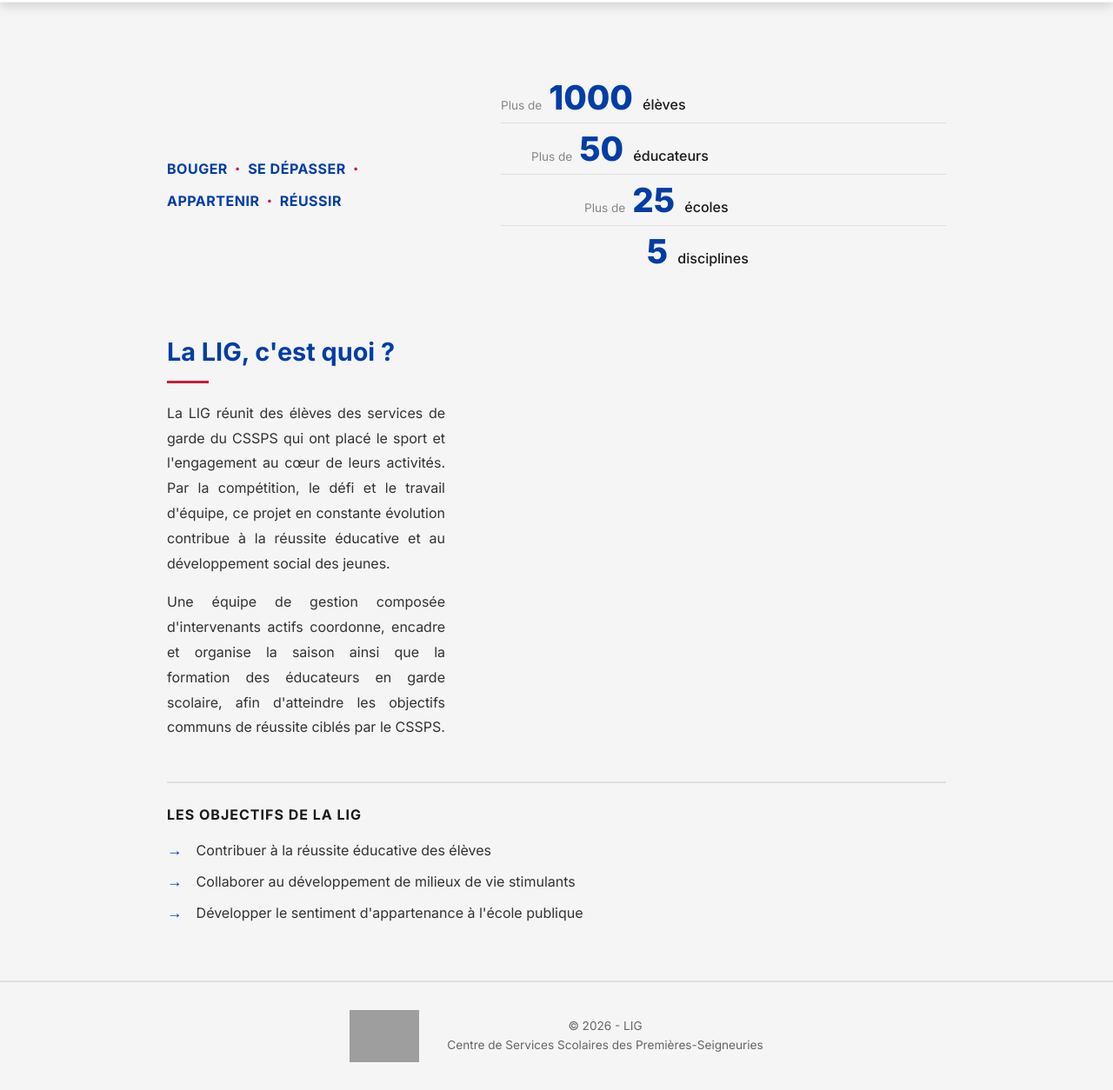
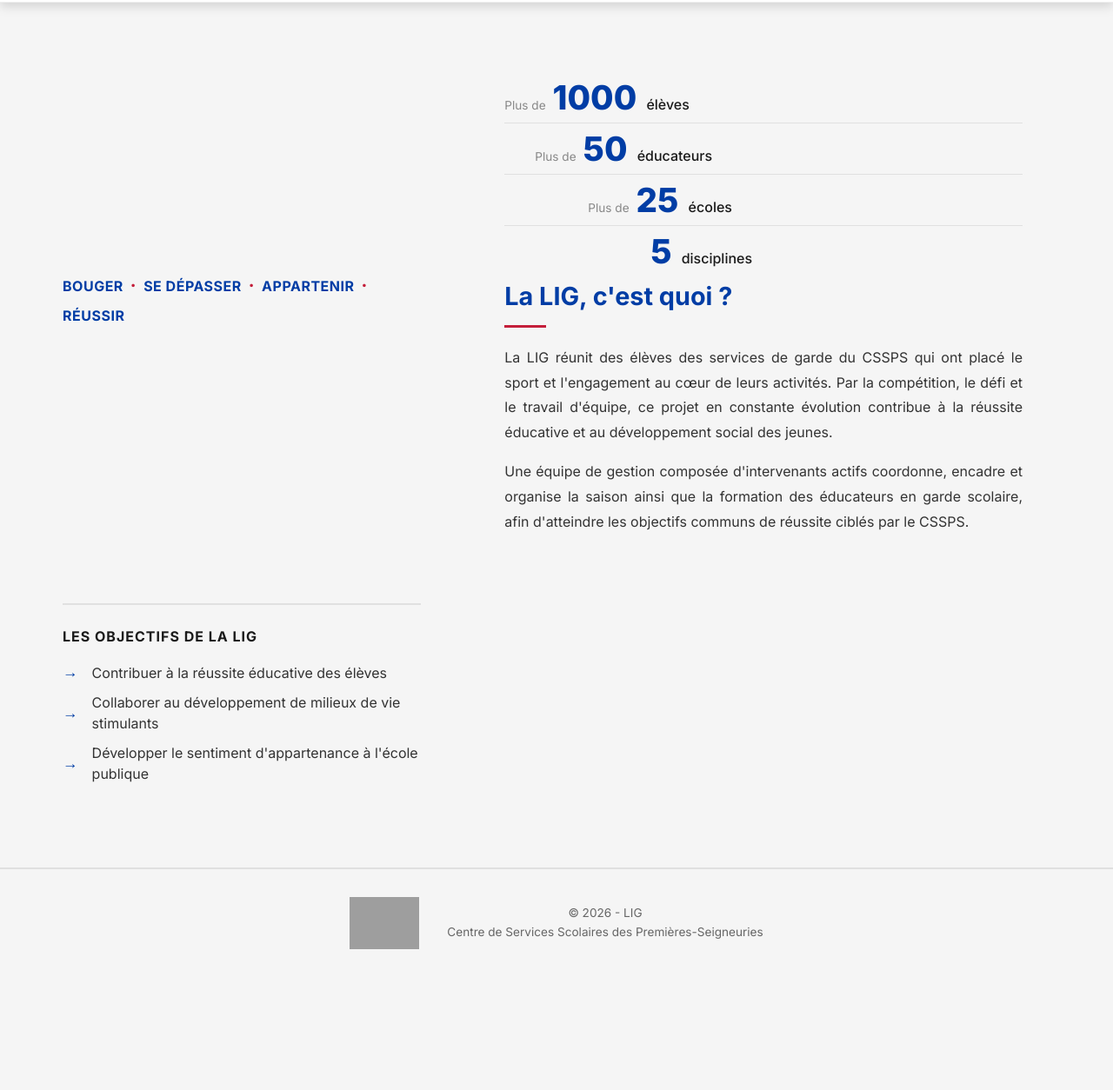
Before and after one commit to cssps-lig/site, a Jekyll site: the page built from lalig.html, in a window 1280 px wide. Shown: the part 203-1457 px from the top of the page at 87% size. Built offline with Jekyll 4.4.1, drawn with Linux system fonts in a browser that asks for light colours; after the commit the page ends 1327 px from its top, so only the background shows below that; grey boxes are pictures that could not be loaded.

Commit message:
Update lalig.html
Correction mise en page

```diff
--- a/lalig.html
+++ b/lalig.html
@@ -2,10 +2,6 @@
 layout: default
 title: La LIG, qu'est-ce que c'est ?
 ---
-
-<div class="lalig-container">
-
-    <!-- BLOC PRINCIPAL : stats + texte -->
     <div class="lalig-hero">
             <div class="lalig-mots-cles">
                 <span>Bouger</span>
@@ -16,6 +12,10 @@
                 <span class="separateur-mot">·</span>
                 <span>Réussir</span>
             </div>
+<div class="lalig-container">
+
+    <!-- BLOC PRINCIPAL : stats + texte -->
+
         <!-- Stats avec effet parallélogramme -->
         <div class="lalig-stats">
             <div class="stat-item" style="--offset: 0px;">
```
